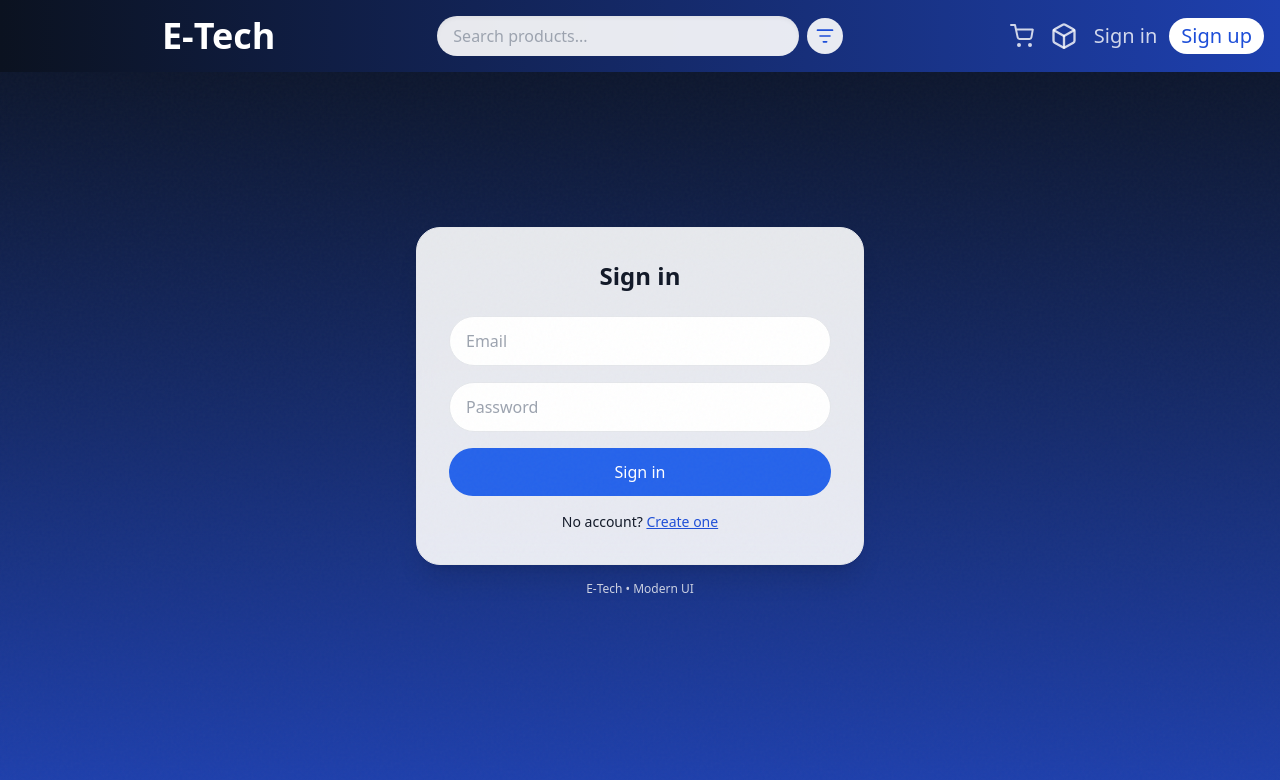
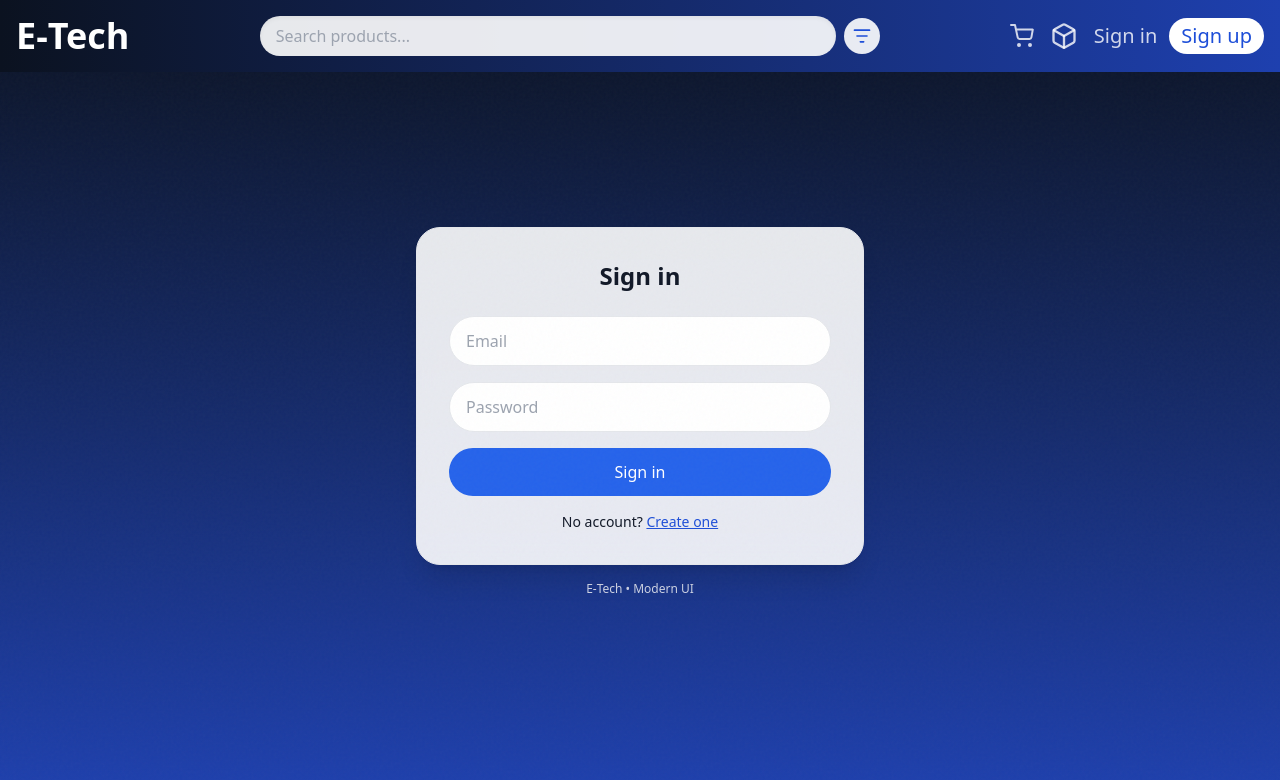
Before and after one commit to tiw25999/FDreact, a React (Vite) app: page /login in a window 1280 px wide. Shown: the top 780 px of the page. Built offline with nearby package versions, Linux system fonts and the light colour scheme; no server answers.

Commit message:
V1.2 - Fixed navbar alignment and improved UI consistency

```diff
--- a/src/components/Navbar.tsx
+++ b/src/components/Navbar.tsx
@@ -32,10 +32,10 @@ export default function Navbar() {
 
 	return (
     <header className="fixed top-0 left-0 right-0 z-50 bg-gradient-to-r from-[#0b1220] to-[#1e40af] text-white">
-        <div className="mx-auto max-w-screen-2xl px-4 py-4 grid grid-cols-3 items-center gap-4">
+        <div className="mx-auto max-w-screen-2xl px-4 py-4 flex items-center justify-between">
                 <button onClick={handleLogoClick} className="font-bold text-white text-4xl hover:text-blue-200 transition-colors">E‑Tech</button>
-                <form onSubmit={e=>{e.preventDefault(); navigate('/search');}} className="flex items-center gap-2">
-                    <input className="w-full max-w-xl mx-auto rounded-full px-4 py-2 bg-white/90 text-gray-800 placeholder-gray-400 shadow-inner focus:ring-2 focus:ring-blue-300 outline-none" placeholder="Search products..." onChange={e=>setQuery(e.target.value)} />
+                <form onSubmit={e=>{e.preventDefault(); navigate('/search');}} className="flex items-center gap-2 flex-1 justify-center">
+                    <input className="w-full max-w-xl rounded-full px-4 py-2 bg-white/90 text-gray-800 placeholder-gray-400 shadow-inner focus:ring-2 focus:ring-blue-300 outline-none" placeholder="Search products..." onChange={e=>setQuery(e.target.value)} />
                     <div className="relative group">
                         <button type="button" aria-label="filters" className="rounded-full p-2 bg-white/90 text-blue-700 hover:bg-white" onClick={()=>navigate('/search?open=filters')}>
                             {/* Heroicons: Funnel */}
```
